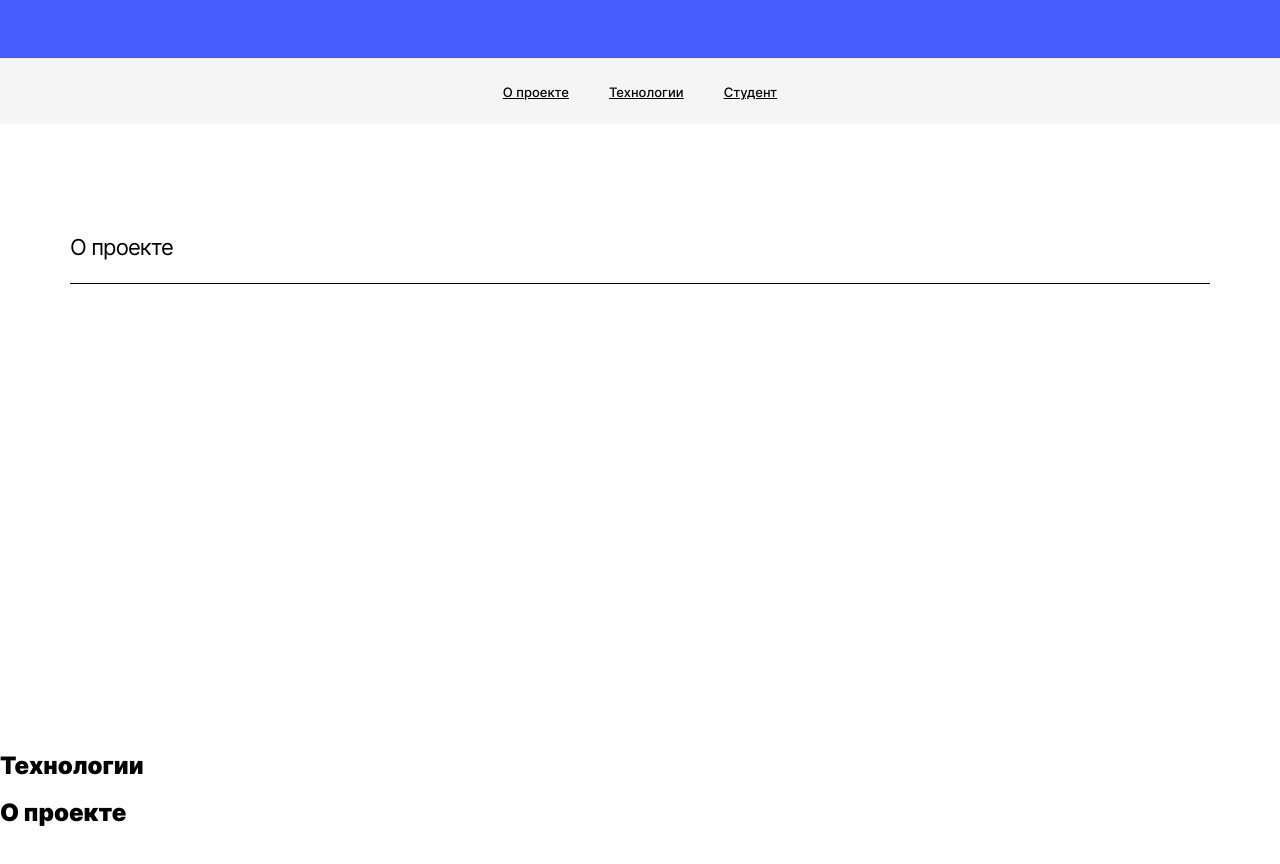
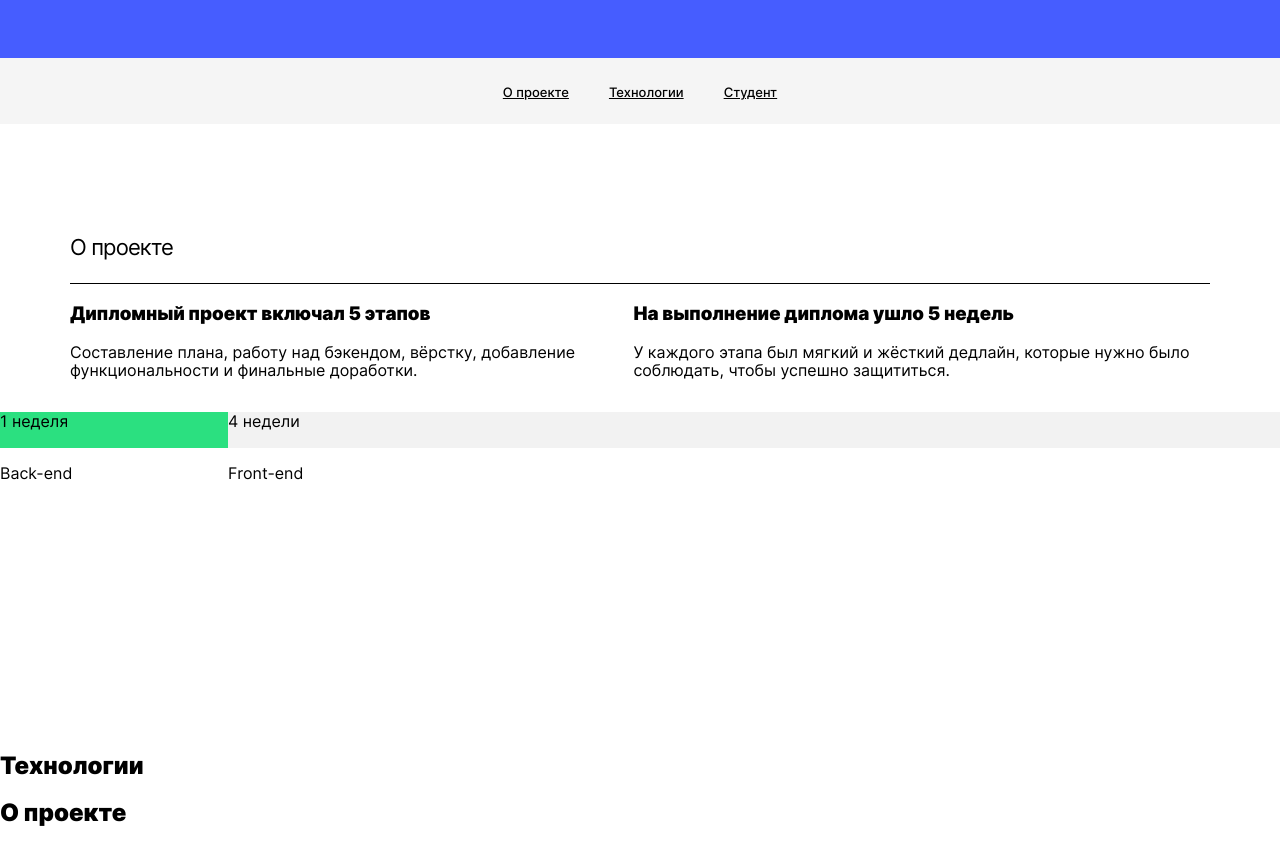
Before and after one commit to TarEvgen/movies-explorer-frontend, a React (Create React App) app: page / in a window 1280 px wide. Shown: the part 540-1404 px from the top of the page. Built offline with nearby package versions, Linux system fonts and the light colour scheme.

Commit message:
add section AboutMe

```diff
--- a/src/components/AboutProject/AboutProject.css
+++ b/src/components/AboutProject/AboutProject.css
@@ -3,6 +3,7 @@
   padding: 0;
   max-width: 1280px;
   min-height: 608px;
+  background-color: #FFF;
 }
 
 .about__title {
@@ -20,7 +21,44 @@
   padding-top: 110px;
   padding-bottom: 23px;
   box-sizing: border-box;
+  border-bottom: 1px solid #000;
+}
 
-  border-bottom: 1px solid #000;
+.about__project-list {
+  margin: 0;
+  padding: 0;
+  max-width: 1140px;
+  margin-left: auto;
+  margin-right: auto;
+  list-style-type: none;
+  display: flex;
+}
+
+.project__progress-list {
+  margin: 0;
+  padding: 0;
+  list-style-type: none;
+  display: flex;
+  justify-content: flex-start;
 
 }
+
+.project__progress {
+  margin: 0;
+  padding: 0;
+  width: 100%;
+}
+
+.project__progress-name {
+  background-color: #F2F2F2;
+  min-height: 36px;
+
+}
+
+.project__progress-name_end {
+  background-color: #2BE080;
+}
+
+.project__progress_distance {
+  max-width: 228px;
+}
--- a/src/components/AboutProject/AboutProject.js
+++ b/src/components/AboutProject/AboutProject.js
@@ -3,7 +3,37 @@ import "./AboutProject.css";
 function AboutProject() {
   return (
     <section id="about" className="about">
-     <h2 className="about__title">О проекте</h2>
+      <h2 className="about__title">О проекте</h2>
+      <ul className="about__project-list">
+        <li className="about__project">
+          <h3 className="about__project-title">
+            Дипломный проект включал 5 этапов
+          </h3>
+          <p className="about__project-description">
+            Составление плана, работу над бэкендом, вёрстку, добавление
+            функциональности и&nbsp;финальные доработки.
+          </p>
+        </li>
+        <li className="about__project">
+          <h3 className="about__project-title">
+            На выполнение диплома ушло 5 недель
+          </h3>
+          <p className="about__project-description">
+            У&nbsp;каждого этапа был мягкий и&nbsp;жёсткий дедлайн, которые
+            нужно было соблюдать, чтобы успешно защититься.
+          </p>
+        </li>
+      </ul>
+      <ul className="project__progress-list" >
+        <li className="project__progress project__progress_distance">
+          <p className="project__progress-name project__progress-name_end">1 неделя</p>
+          <p className="project__progress-description">Back-end</p>
+        </li>
+        <li className="project__progress">
+          <p className="project__progress-name">4 недели</p>
+          <p className="project__progress-description">Front-end</p>
+        </li>
+      </ul>
     </section>
   );
 }
```
